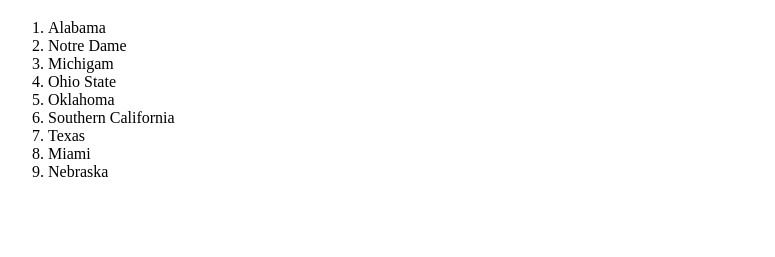
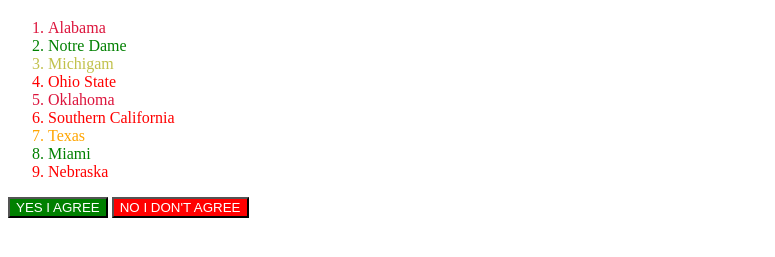
Before and after one commit to MellyaV/IT116, a plain HTML site: page ClassIDselectors.html in a window 1280 px wide. Shown: the part 61-318 px from the top of the page, without its empty margins (0-775 px from the left). Drawn offline with Linux system fonts and the light colour scheme.

Commit message:
Henok taught us

```diff
--- /dev/null
+++ b/ClassIDselectors.css
@@ -0,0 +1,28 @@
+#yes {
+    background-color: green;
+    color: white;
+}
+
+#no {
+    background-color: red;
+    color: white;
+}
+
+.crimson {
+    color: crimson;
+}
+
+.green {
+    color: green;
+}
+.red {
+    color: red;
+}
+
+.orange {
+    color: orange;
+}
+
+.yellow {
+    color: rgb(193, 193, 75);
+}
--- a/ClassIDselectors.html
+++ b/ClassIDselectors.html
@@ -5,22 +5,30 @@
     <meta http-equiv="X-UA-Compatible" content="IE=edge">
     <meta name="viewport" content="width=device-width, initial-scale=1.0">
     <title>Class and ID Selectors HW - MV</title>
+    <!--Here is my link tag for my style sheet-->
+    <link rel="stylesheet" href="ClassIDselectors.css">
 </head>
 <body>
     <h1>Monte's Top College Football Programs Of All Time</h1>
 
+    <section>
+        <ol>
+            <li class="crimson">Alabama</li>
+            <li class="green">Notre Dame</li>
+            <li class="yellow">Michigam</li>
+            <li class="red">Ohio State</li>
+            <li class="crimson">Oklahoma</li>
+            <li class="red">Southern California</li>
+            <li class="orange">Texas</li>
+            <li class="green">Miami</li>
+            <li class="red">Nebraska</li>
+        </ol>
+    </section>
 
-        <ol>
-            <li>Alabama</li>
-            <li>Notre Dame</li>
-            <li>Michigam</li>
-            <li>Ohio State</li>
-            <li>Oklahoma</li>
-            <li>Southern California</li>
-            <li>Texas</li>
-            <li>Miami</li>
-            <li>Nebraska</li>
-        </ol>
+    <section>
+        <button id="yes">YES I AGREE</button>
+        <button id="no">NO I DON'T AGREE</button>
+    </section>
 
 </body>
 </html>
```
